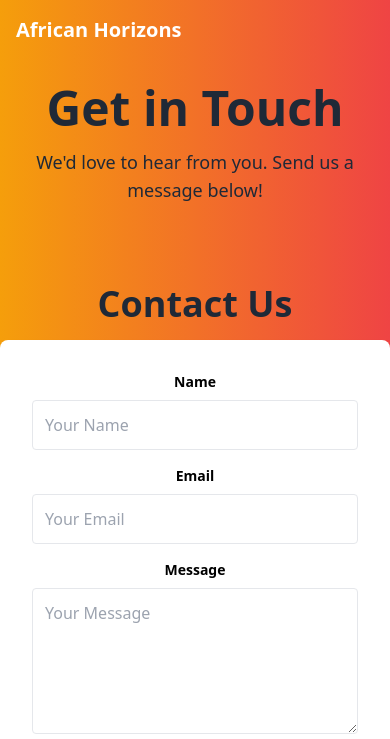
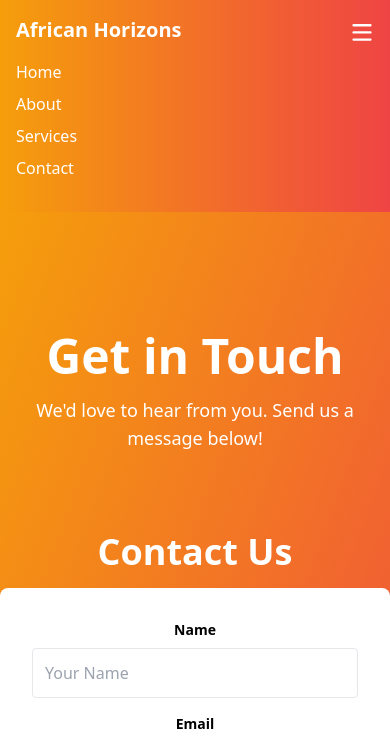
Before and after one commit to TonyDastan/African-theme, a website: page src/contact.html in a window 390 px wide. Shown: the top 739 px of the page. Drawn offline with nearby package versions, Linux system fonts and the light colour scheme.

Commit message:
last commit

```diff
--- a/src/contact.html
+++ b/src/contact.html
@@ -22,14 +22,29 @@
         <a href="#services" class="text-white hover:text-yellow-300 transition">Services</a>
         <a href="contact.html" class="text-white hover:text-yellow-300 transition">Contact</a>
     </nav>
+    <button class="md:hidden text-white focus:outline-none" onclick="toggleMenu()" aria-label="Toggle navigation menu" title="Toggle navigation menu">
+        <svg class="w-6 h-6" fill="currentColor" viewBox="0 0 20 20" aria-hidden="true">
+          <path fill-rule="evenodd" d="M3 5h14a1 1 0 010 2H3a1 1 0 110-2zm0 6h14a1 1 0 010 2H3a1 1 0 110-2zm0 6h14a1 1 0 010 2H3a1 1 0 110-2z" clip-rule="evenodd"></path>
+        </svg>
+      </button>
   </div>
+  <div class="md:hidden" id="mobileMenu">
+    <nav class="p-4 space-y-2">
+      <a href="homepage.html" class="block text-white hover:text-yellow-300 transition">Home</a>
+      <a href="#" class="block text-white hover:text-yellow-300 transition">About</a>
+      <a href="homepage.html#service" class="block text-white hover:text-yellow-300 transition">Services</a>
+      <a href="contact.html" class="block text-white hover:text-yellow-300 transition">Contact</a>
+    </nav>
   </nav>
+  </header>
 
   <!-- Header -->
+  <section class="bg-gradient-to-br from-yellow-500 via-orange-500 to-red-500 text-white py-20">
   <header class="text-center py-10">
     <h1 class="text-5xl font-bold">Get in Touch</h1>
     <p class="mt-4 text-lg">We'd love to hear from you. Send us a message below!</p>
   </header>
+
 
   <!-- Contact Section -->
   <section class="text-center py-10">
@@ -56,6 +71,7 @@
   <footer class="text-center py-6 bg-opacity-75 text-white">
     <p>&copy; 2024 Africa Theme. All rights reserved.</p>
   </footer>
+</section>
 
   <script>
     // Form submission handler
@@ -69,5 +85,11 @@
       document.getElementById('contactForm').reset();
     });
   </script>
+   <!-- Script to toggle mobile menu -->
+   <script>
+    function toggleMenu() {
+      document.getElementById('mobileMenu').classList.toggle('hidden');
+    }
+  </script>
 </body>
 </html>
```
Also changed, not shown: src/forget_password.html (+17 -1 lines), src/homepage.html (+1 -1 lines), src/registration.html (+3 -1 lines).
